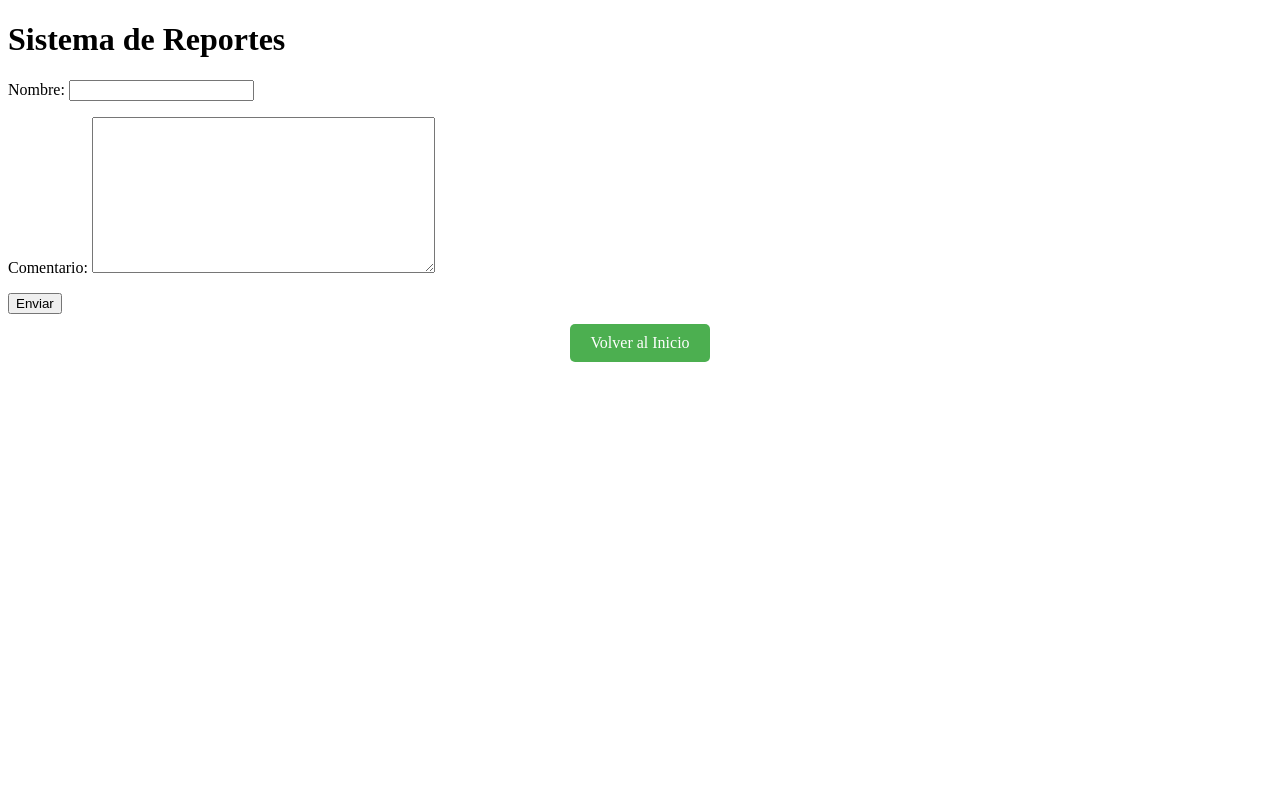
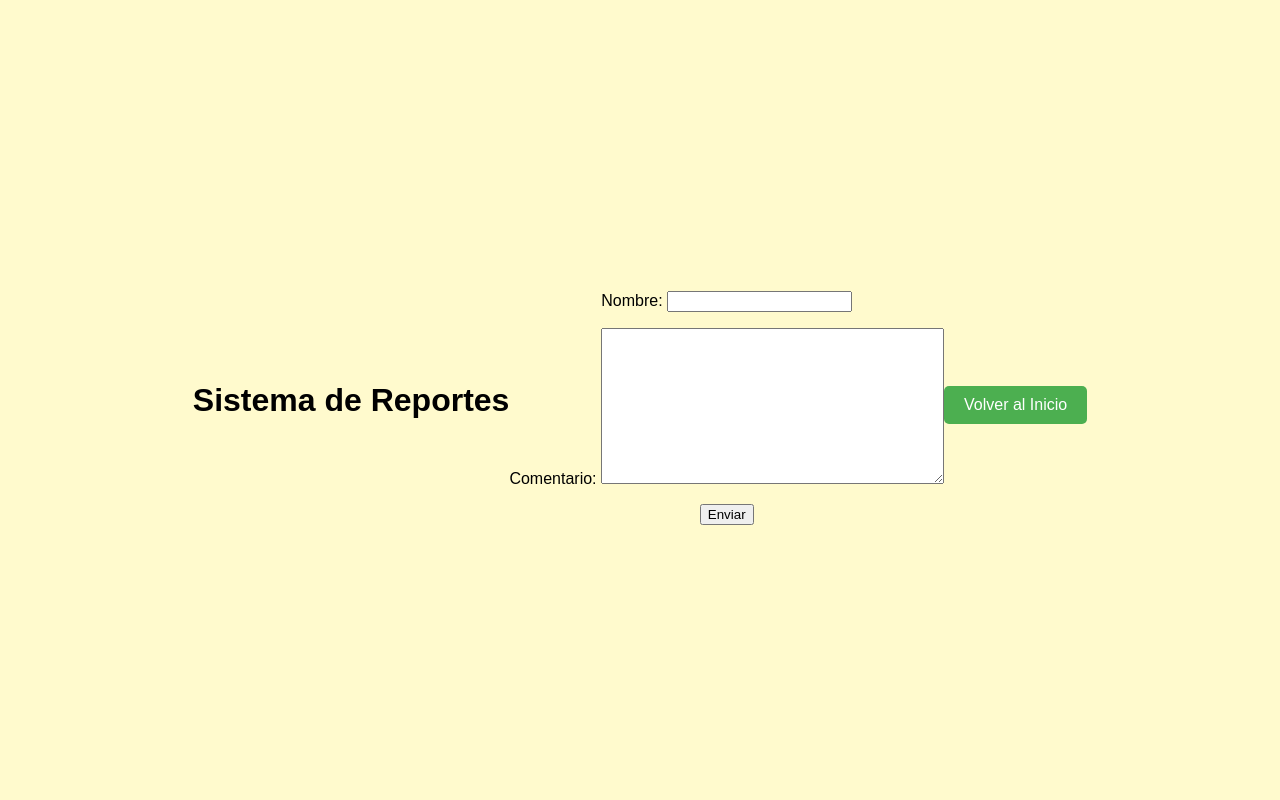
Before and after one commit to IsiOgas/web-binkerton, a Django app: page /reportes/ in a window 1280 px wide. Run offline with Django 5.2, Linux system fonts and the light colour scheme.

Commit message:
color reportes

```diff
--- a/myapp/templates/reportes.html
+++ b/myapp/templates/reportes.html
@@ -5,7 +5,17 @@
     <meta name="viewport" content="width=device-width, initial-scale=1.0">
     <title>Sistema de Reportes</title>
     <style>
-            .buttons {
+        body {
+            background-color: #FFFACD;
+            font-family: Arial, sans-serif;
+            display: flex;
+            justify-content: center;
+            align-items: center;
+            height: 100vh;
+            margin: 0;
+            text-align: center;
+        }
+        .buttons {
             text-align: center;
             margin-top: 10px;
         }
@@ -36,6 +46,7 @@
     <div>
         <div class="buttons">
             <a href="{% url 'home' %}">Volver al Inicio</a>
+        </div>
     </div>
 </body>
 </html>
```
Also changed, not shown: myapp/views.py (line endings or trailing spaces).
